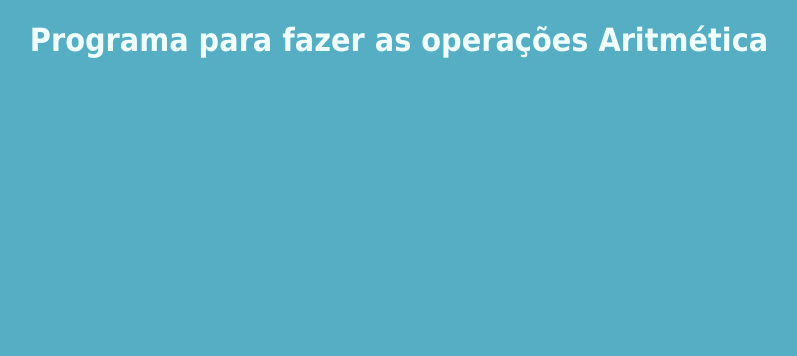
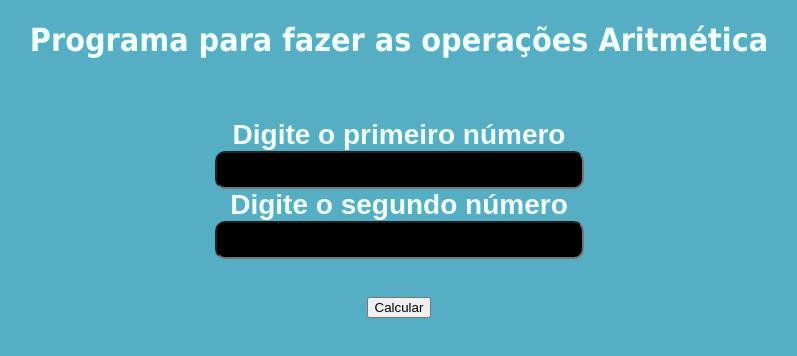
Before and after one commit to larssia/aritmetica, a plain HTML site: page index.html in a window 1280 px wide. Shown: the whole page, without its empty margins (241-1038 px from the left). Drawn offline with Linux system fonts and the light colour scheme.

Commit message:
Segunda Versão

```diff
--- a/index.html
+++ b/index.html
@@ -9,5 +9,13 @@
 </head>
 <body>
     <h1>Programa para fazer as operações Aritmética</h1>
+    <br><br>
+    <label for="">Digite o primeiro número</label><br>
+    <input type="text" id="num1"><br>
+    <label for="">Digite o segundo número</label><br>
+    <input type="text" id="num2"><br>
+    <br><br>
+    <button>Calcular</button><br><br>
+    <div id=" resposta"></div>
 </body>
 </html>
--- a/style.css
+++ b/style.css
@@ -4,3 +4,15 @@ body{
     font-family: Tahoma;
     text-align: center;
 }
+label{
+    font-family: Arial;
+    font-weight: bold;
+    font-size: 28px;
+}
+
+input{
+    color: white;
+    background-color: black;
+    font-size: 28px;
+    border-radius: 10px;
+}
```
